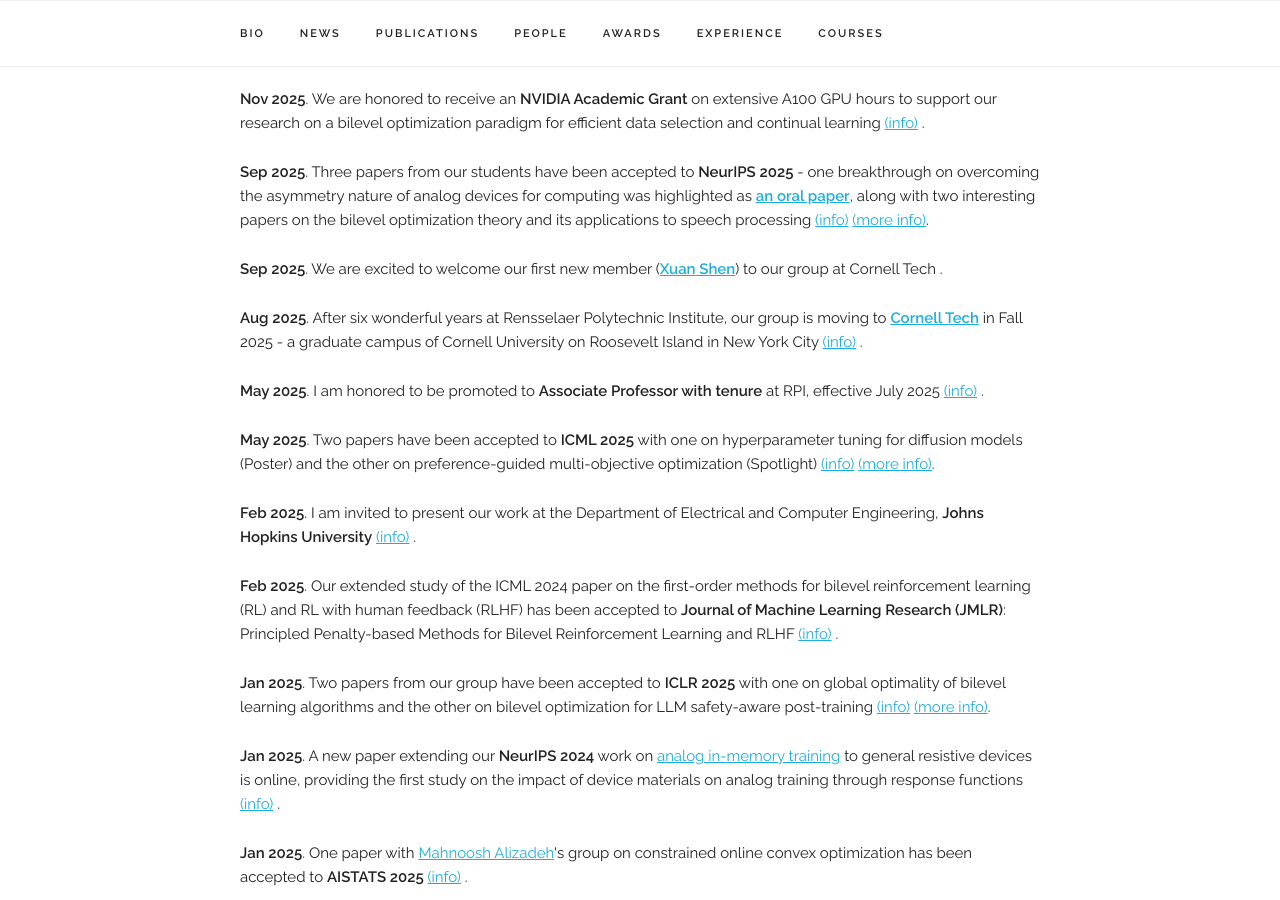
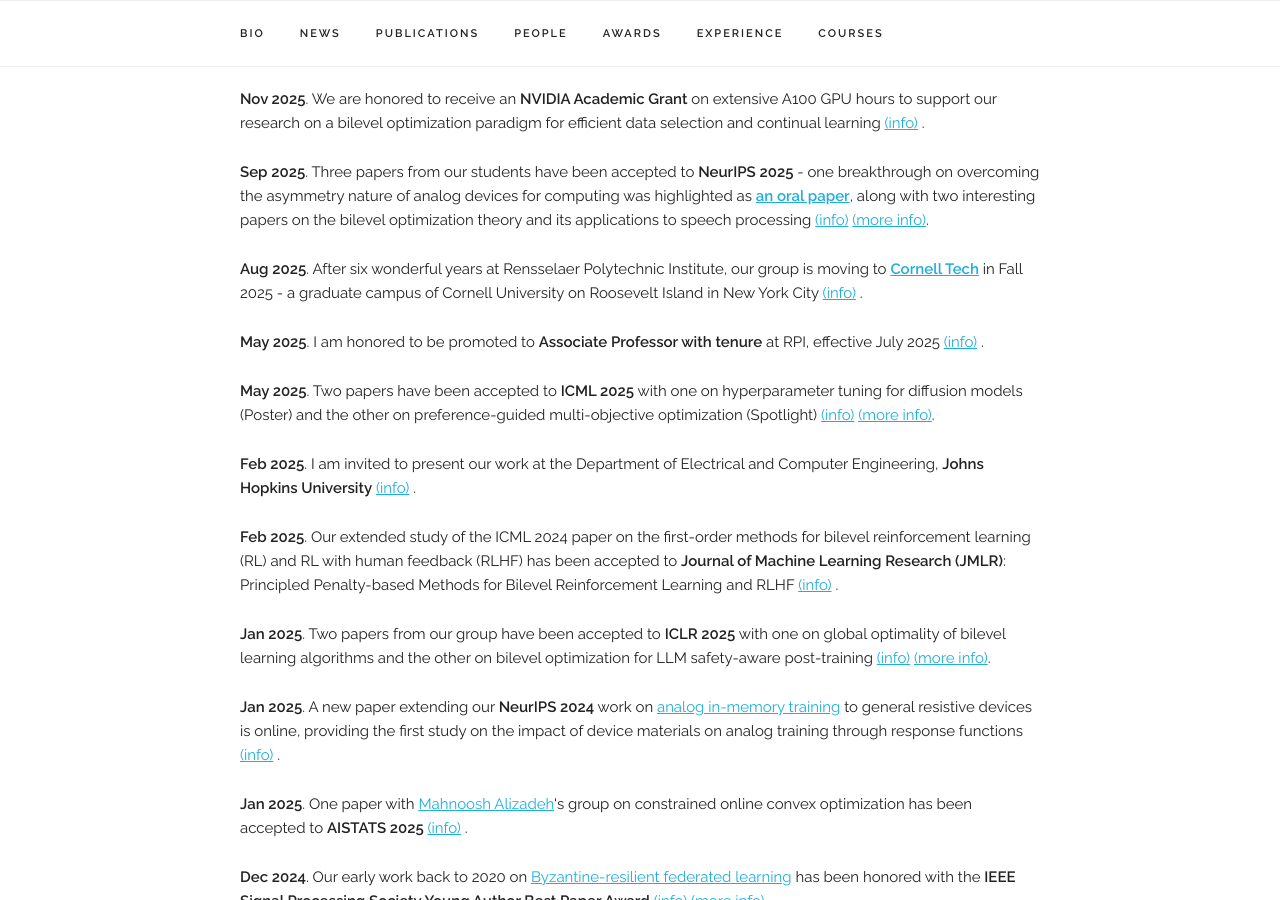
Before and after one commit to chentianyi1991/chentianyi1991.github.io, a Jekyll site: the page built from index.html, in a window 1280 px wide and 900 px high, scrolled down 1420 px. Built offline with Jekyll 4.4.1, drawn with Linux system fonts in a browser that asks for light colours; some web fonts are replaced; comment, search, counter and statistics services are not loaded.

Commit message:
Update news.yaml

```diff
--- a/_data/news.yaml
+++ b/_data/news.yaml
@@ -22,10 +22,6 @@ news_items:
   - item: "Three papers from our students have been accepted to <b>NeurIPS 2025</b> - one breakthrough on overcoming the asymmetry nature of analog devices for computing was highlighted as <a href='https://arxiv.org/pdf/2502.06309'target='_blank'><b>an oral paper</b></a>, along with two interesting papers on the bilevel optimization theory and its applications to speech processing"
     link: "https://arxiv.org/pdf/2507.20400"
     link2: "https://arxiv.org/pdf/2508.09228"
-    date: "Sep 2025"
-    selected: y
-
-  - item: "We are excited to welcome our first new member (<a href='https://shawnricecake.github.io/'target='_blank'><b>Xuan Shen</b></a>) to our group at Cornell Tech"
     date: "Sep 2025"
     selected: y
 
```
